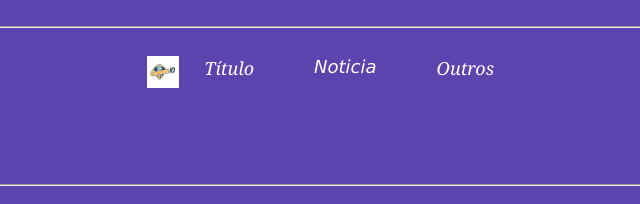
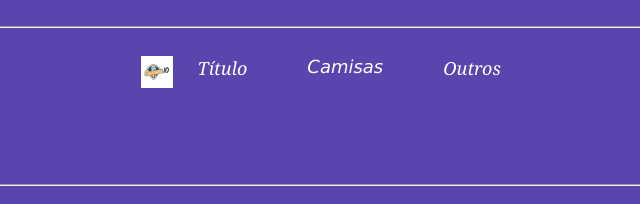
Before and after one commit to IgorResend/P-gina-Principal, a plain HTML site: page Banner/index.html in a window 1280 px wide. Shown: the top 204 px of the page, 307-947 px from the left. Drawn offline with Linux system fonts and the light colour scheme.

Commit message:
Update index.html

```diff
--- a/Banner/index.html
+++ b/Banner/index.html
@@ -3,7 +3,7 @@
 <head>
     <meta charset="UTF-8">
     <meta name="viewport" content="width=device-width, initial-scale=1.0">
-    <title>New albun de yung li</title>
+    <title>Camisas 10</title>
     <link rel="shorcut icon" href="favicon.ico" type="image/x-icon">
     <link rel="stylesheet" href="style.css">
 </head>
@@ -22,7 +22,7 @@
                     <br>
                     <br>
                     <br>
-                 <li><a href="#Noticia" title="Noticia" class="Noticia">Noticia</a></li>
+                 <li><a href="#Noticia" title="Noticia" class="Noticia">Camisas</a></li>
                  <br>
                     <br>
                     <br>
```
